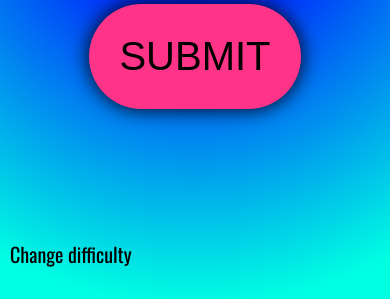
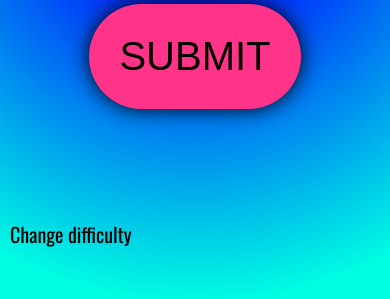
Before and after one commit to M1chal05/Guess-a-number-game, a PHP site: page /games/game-e.html in a window 390 px wide. Shown: the part 545-844 px from the top of the page. Run offline with PHP 8.4, Linux system fonts and the light colour scheme.

Commit message:
responsivity update

```diff
--- a/css/style.css
+++ b/css/style.css
@@ -67,7 +67,7 @@ h1, h2 {
   flex-direction: column;
   margin: 0.85em 0;
   max-width: 90%;
-  height: 85%;
+  height: 80%;
   padding: 0.5em;
   text-align: center;
 }
@@ -147,7 +147,7 @@ a {
   padding: 0.5em;
   align-self: flex-start;
   position: absolute;
-  bottom: 1em;
+  bottom: 2em;
   left: 0;
 }
 
--- a/css/style.scss
+++ b/css/style.scss
@@ -68,7 +68,7 @@ h1, h2{
     flex-direction: column;
     margin: 0.85em 0;
     max-width: 90%;
-    height: 85%;
+    height: 80%;
     padding: 0.5em;
     text-align: center;
 }
@@ -140,7 +140,7 @@ a{
     padding: 0.5em;
     align-self: flex-start;
     position: absolute;
-    bottom: 1em;
+    bottom: 2em;
     left: 0;
 }
 
```
